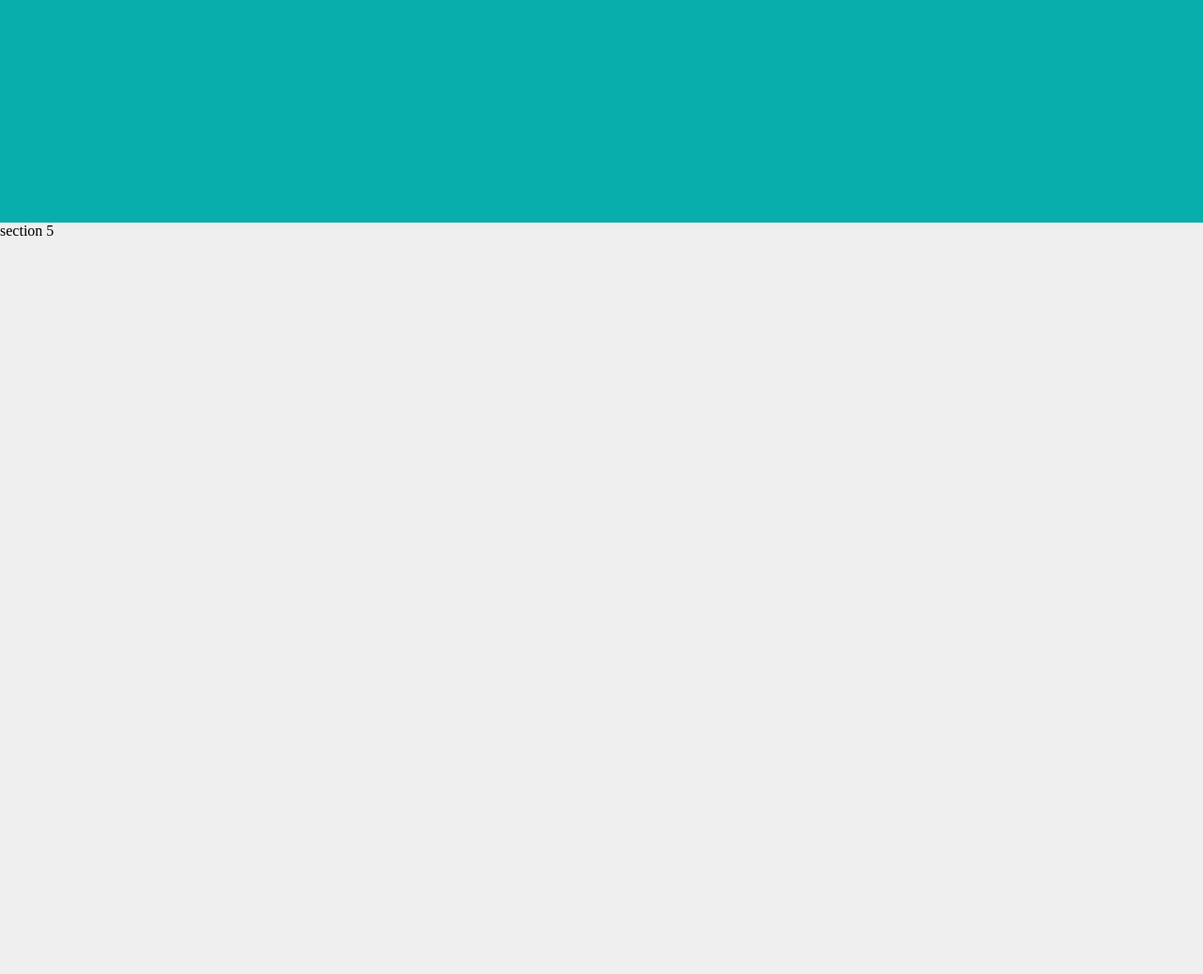
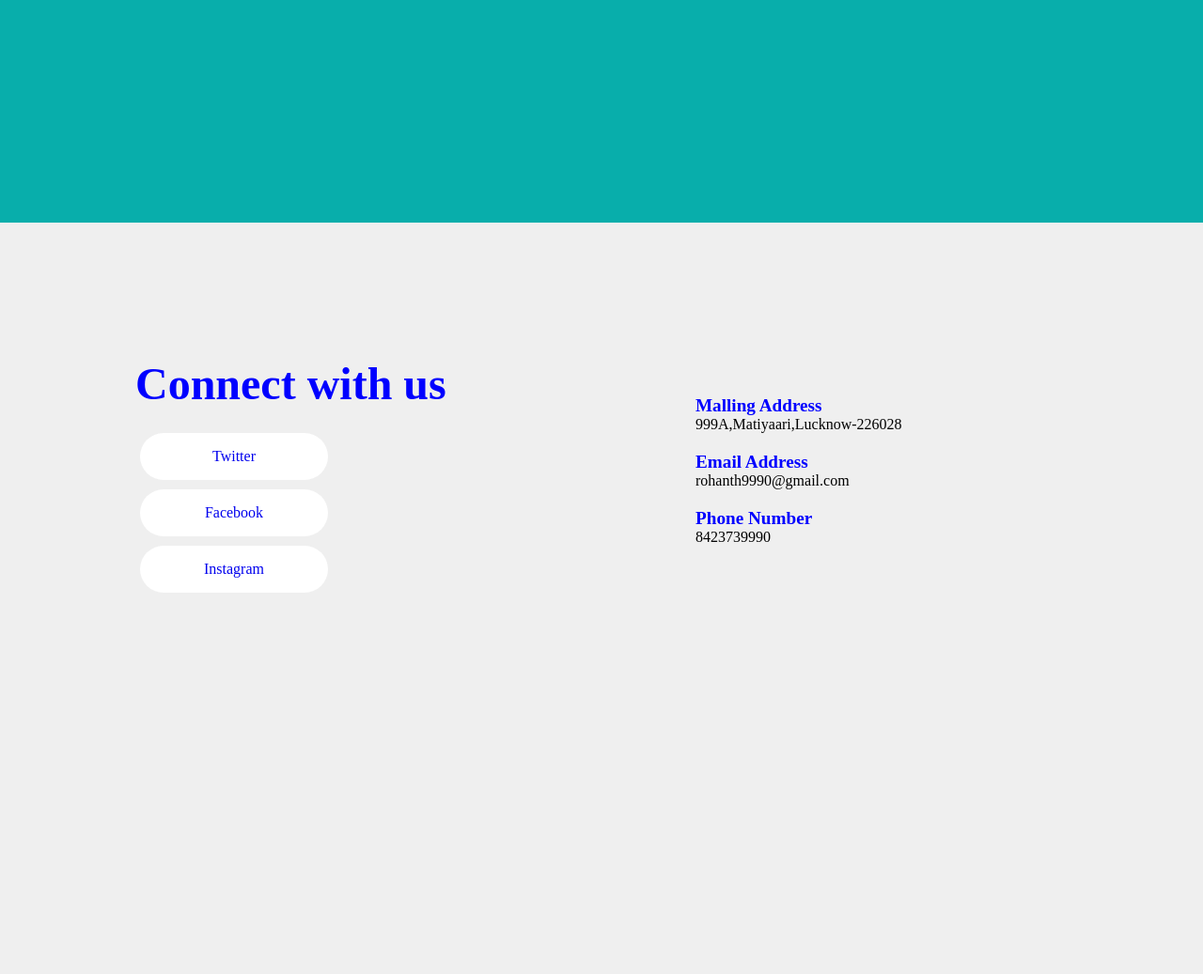
Before and after one commit to anii9990/d, a Django app: template templates/page_Ex1.html in a window 1280 px wide. Shown: the part 2963-4000 px from the top of the page at 94% size. Run offline with Django 5.2, Linux system fonts and the light colour scheme; the template is opened without the code that fills it, so the values that code supplies are empty.

Commit message:
Section 5 added

```diff
--- a/templates/page_Ex1.html
+++ b/templates/page_Ex1.html
@@ -205,6 +205,41 @@
       padding-left: 100px;
       padding-right: 100px;
     }
+    #s5{
+      justify-content: center;
+    }
+    .container5{
+      display: grid;
+      grid-template-columns: repeat(2,1fr);
+      padding: 9rem;
+    }
+    h2,h4{
+      color: blue;
+    }
+
+    .contact>ul>li{
+      list-style: none;
+      padding: 5px;
+    }
+
+   .contact>h2{
+    font-size: 3rem;
+   }
+
+   .contact>ul{
+    padding-top: 20px;
+   }
+   .about>p{
+    padding-bottom: 20px;
+    }
+    .about{
+      padding-left: 100px;
+      padding-top: 40px;
+    }
+
+    .about>h4{
+      font-size: 1.2rem;
+    }
   </style>
 </head>
 
@@ -281,7 +316,26 @@
         </p>
       </div>
     </section>
-    <section>section 5</section>
+    <section id="s5">
+      <div class="container5">
+        <div class="contact">
+          <h2>Connect with us</h2>
+          <ul>
+            <li><a href="#">Twitter</a></li>
+            <li><a href="#">Facebook</a></li>
+            <li><a href="#">Instagram</a></li>
+          </ul>
+        </div>
+        <div class="about">
+          <h4>Malling Address</h4>
+          <p>999A,Matiyaari,Lucknow-226028</p>
+          <h4>Email Address</h4>
+          <p>rohanth9990@gmail.com</p>
+          <h4>Phone Number</h4>
+          <p>8423739990</p>
+        </div>
+      </div>
+    </section>
   </main>
 </body>
 
```
